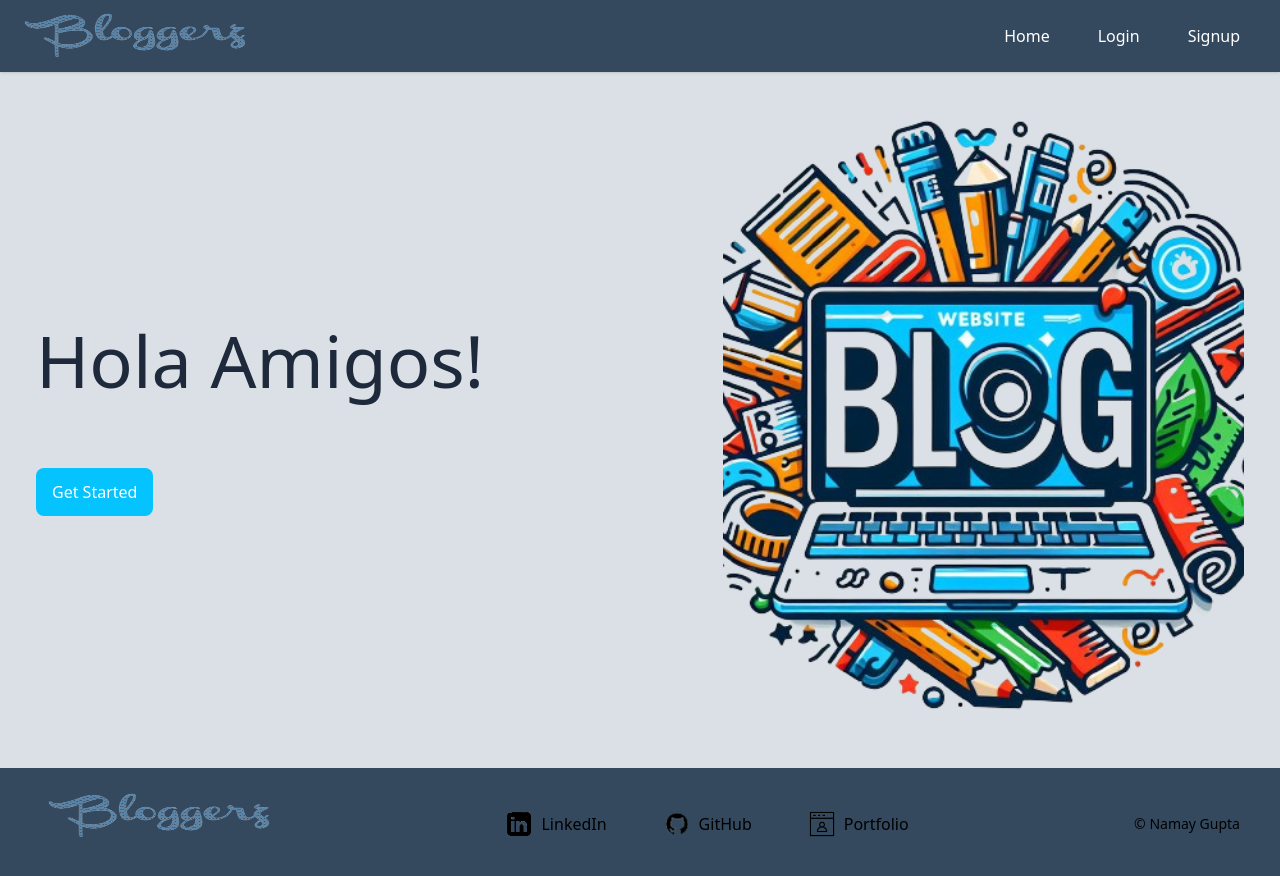
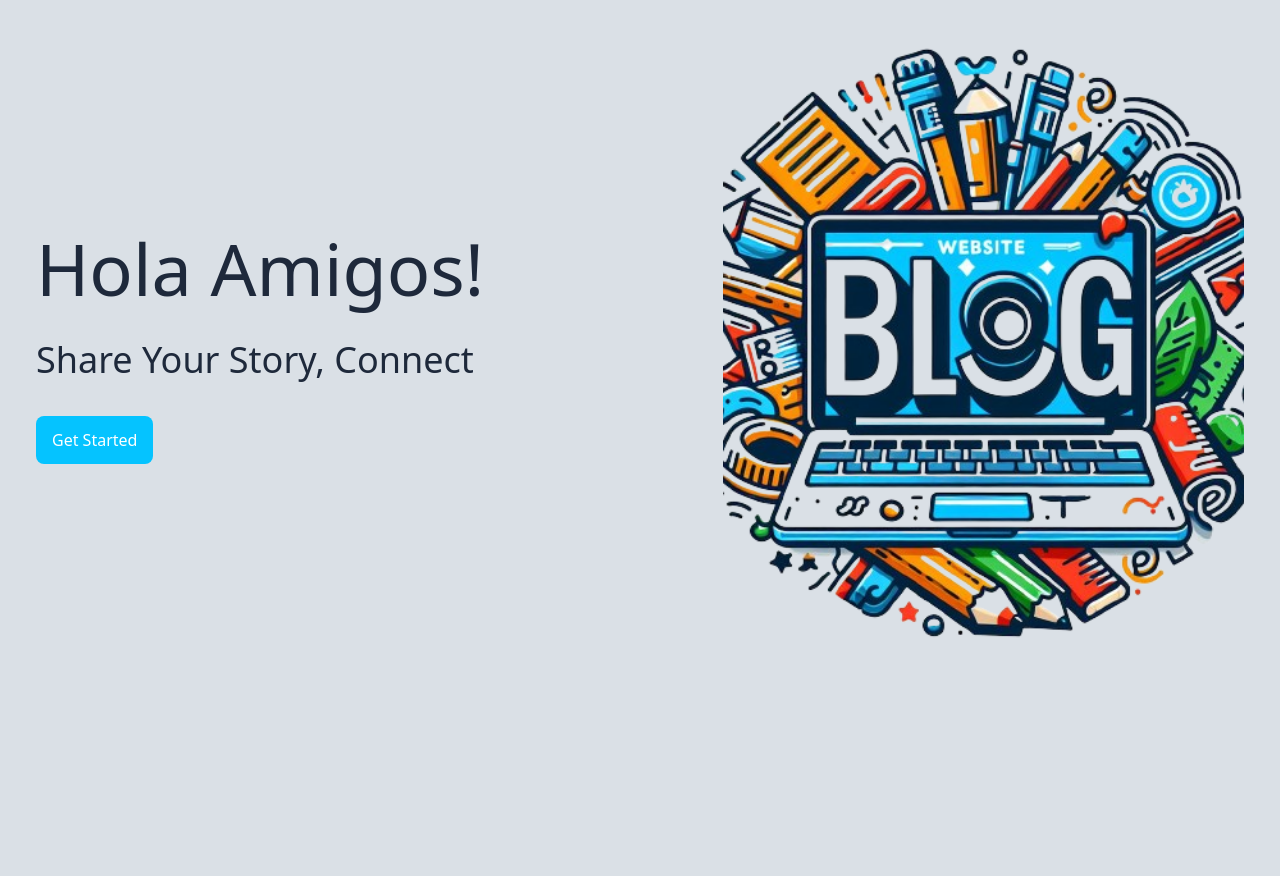
Before and after one commit to namay10/Bloggerz, a React (Vite) app: page / in a window 1280 px wide. Shown: the top 876 px of the page. After the commit the page ends 800 px from the top, so only its background shows below. Built offline with nearby package versions, Linux system fonts and the light colour scheme; no server answers.

Commit message:
Update main.jsx

```diff
--- a/src/main.jsx
+++ b/src/main.jsx
@@ -18,9 +18,6 @@ import Post from "./pages/Post.jsx";
 import SignUp from "./pages/Signup.jsx"
 
  const router = <BrowserRouter>
-        <Header />
-
-        <main>
         <Routes>
           <Route path="/" element={<App />}/>
             <Route index element={<Home />} />
@@ -67,8 +64,6 @@ import SignUp from "./pages/Signup.jsx"
             <Route path="/post/:slug" element={<Post />} />
 
           </Routes>
-        </main>
-          <Footer />
           </BrowserRouter>
 
 ReactDOM.createRoot(document.getElementById("root")).render(
```
